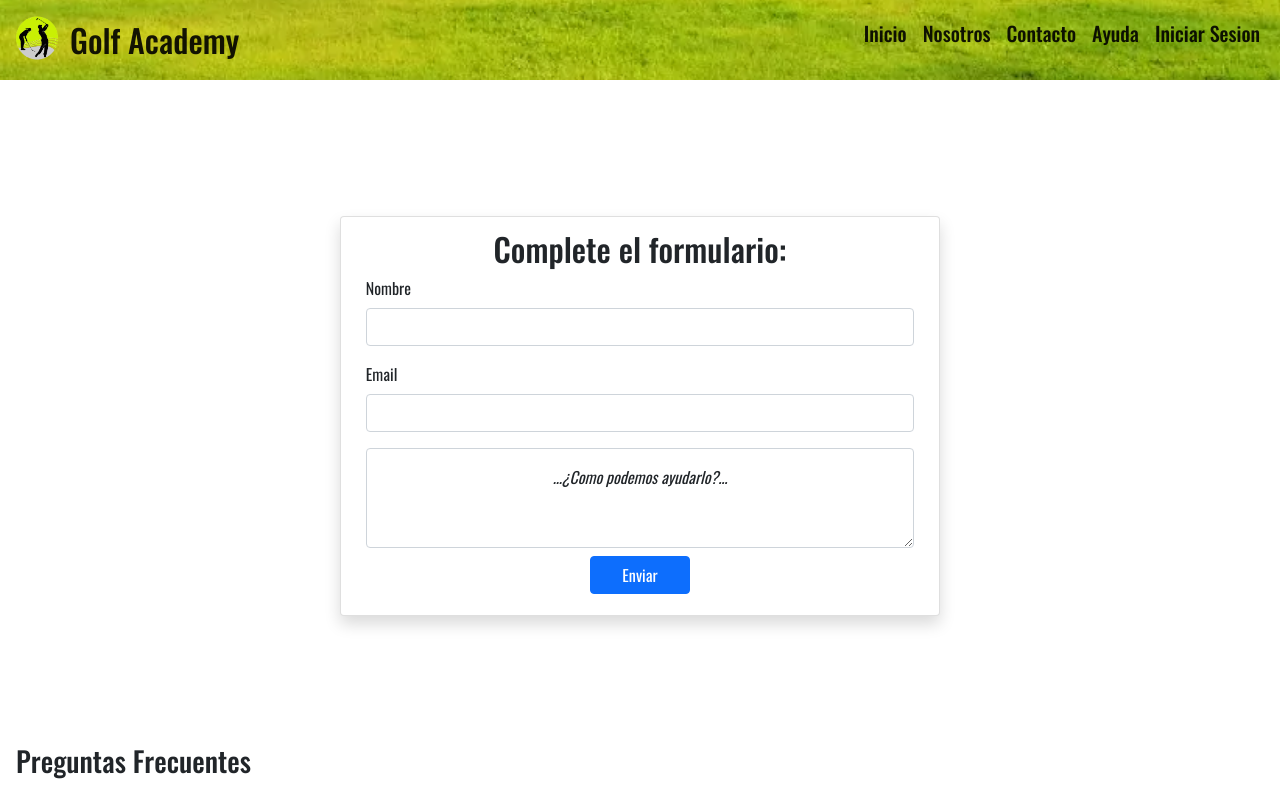
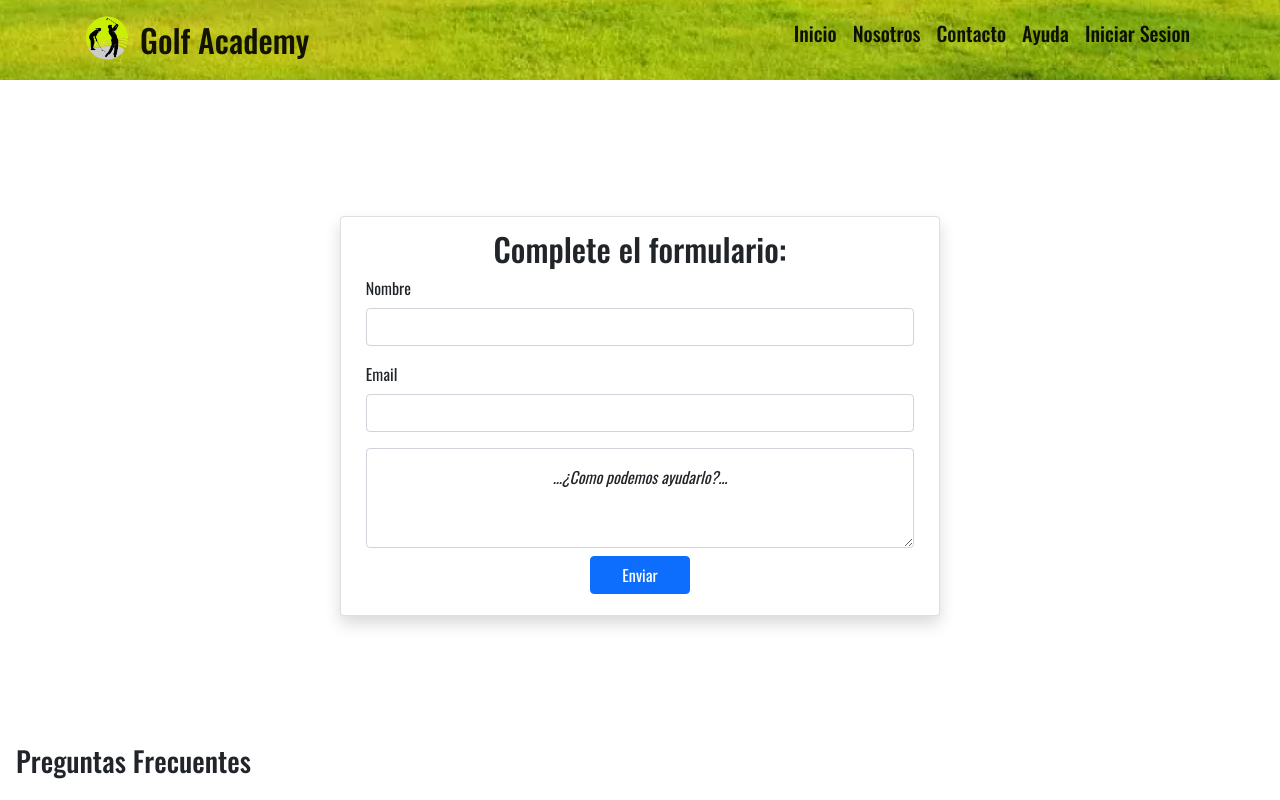
Before and after one commit to joaquin1990/entrega-final, a website: page ayuda.html in a window 1280 px wide. Shown: the top 800 px of the page. Drawn offline with nearby package versions, Linux system fonts and the light colour scheme; files that its build step writes are made by us from their sources.

Commit message:
cambios en margenes nav

```diff
--- a/ayuda.html
+++ b/ayuda.html
@@ -37,7 +37,7 @@
   <body>
     <header>
       <nav class="navBarDeco navbar navbar-expand-md navbar-light">
-        <div class="container-fluid">
+        <div class="container">
           <a
             href="index.html"
             class="navbar-brand d-flex efectoHover margenLogoTitulo"
```
Also changed, not shown: contacto.html (+1 -1 lines), iniciar-sesion.html (+1 -1 lines).
